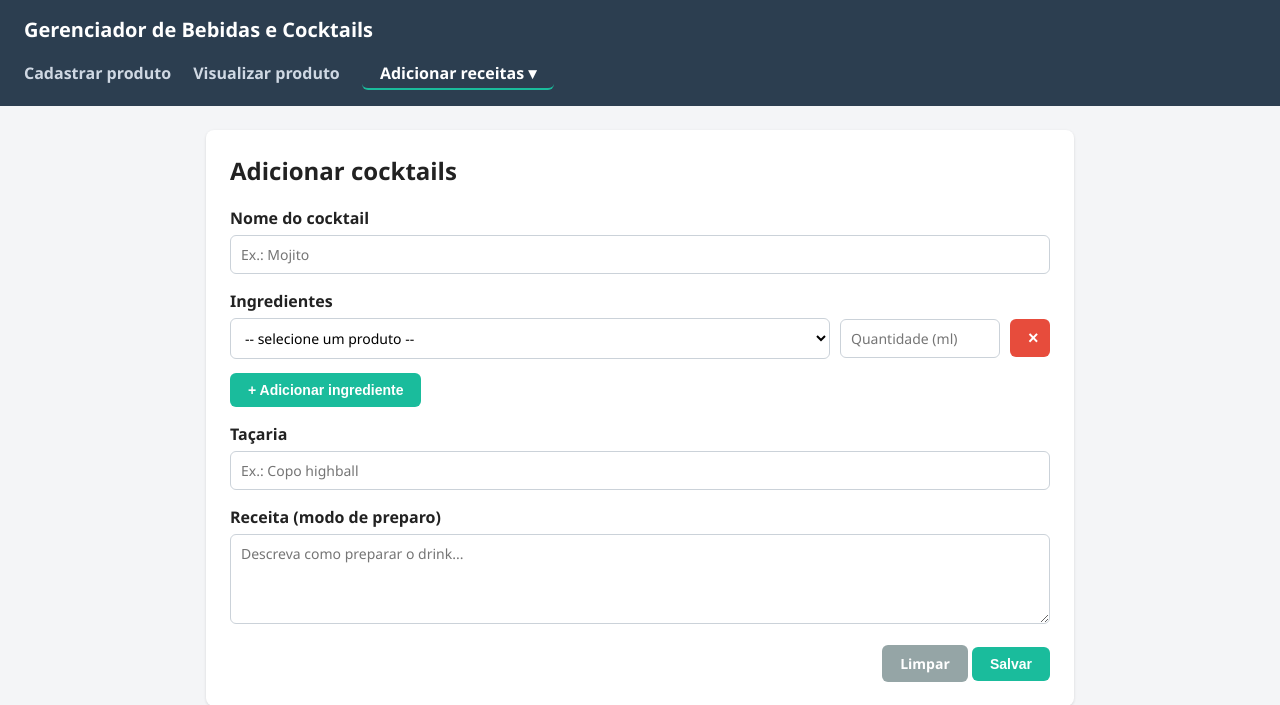
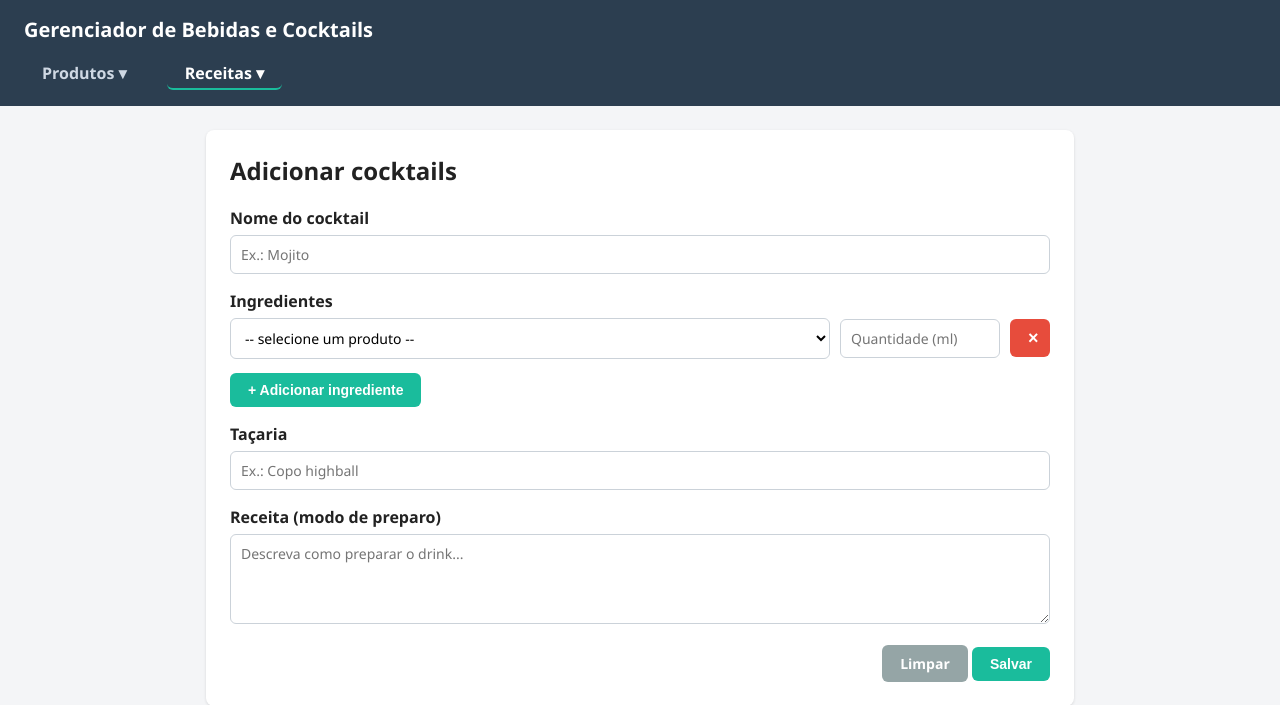
Before and after one commit to rauhmaru/bartender, a Flask app: page /receitas/cocktails/adicionar in a window 1280 px wide. Shown: the top 705 px of the page. Run offline with Flask 3, Linux system fonts and the light colour scheme; tables that the repository leaves empty hold one stand-in row (values such as "Sample post").

Commit message:
Reorganize nav into Produtos and Receitas dropdown menus

```diff
--- a/templates/base.html
+++ b/templates/base.html
@@ -88,13 +88,18 @@
   <header>
     <h1>Gerenciador de Bebidas e Cocktails</h1>
     <nav>
-      <a href="{{ url_for('cadastrar') }}" class="{{ 'ativo' if ativo == 'cadastrar' else '' }}">Cadastrar produto</a>
-      <a href="{{ url_for('visualizar') }}" class="{{ 'ativo' if ativo == 'visualizar' else '' }}">Visualizar produto</a>
+      <div class="dropdown {{ 'ativo' if ativo in ['cadastrar', 'visualizar'] else '' }}">
+        <button type="button" class="dropbtn">Produtos &#9662;</button>
+        <div class="dropdown-conteudo">
+          <a href="{{ url_for('cadastrar') }}">Cadastrar produtos</a>
+          <a href="{{ url_for('visualizar') }}">Listar produtos</a>
+        </div>
+      </div>
       <div class="dropdown {{ 'ativo' if ativo in ['cocktails', 'ver_cocktails'] else '' }}">
-        <button type="button" class="dropbtn">Adicionar receitas &#9662;</button>
+        <button type="button" class="dropbtn">Receitas &#9662;</button>
         <div class="dropdown-conteudo">
-          <a href="{{ url_for('adicionar_cocktail') }}">Adicionar cocktails</a>
-          <a href="{{ url_for('visualizar_cocktails') }}">Visualizar cocktails</a>
+          <a href="{{ url_for('adicionar_cocktail') }}">Cadastrar receitas</a>
+          <a href="{{ url_for('visualizar_cocktails') }}">Visualizar receitas</a>
         </div>
       </div>
     </nav>
```
